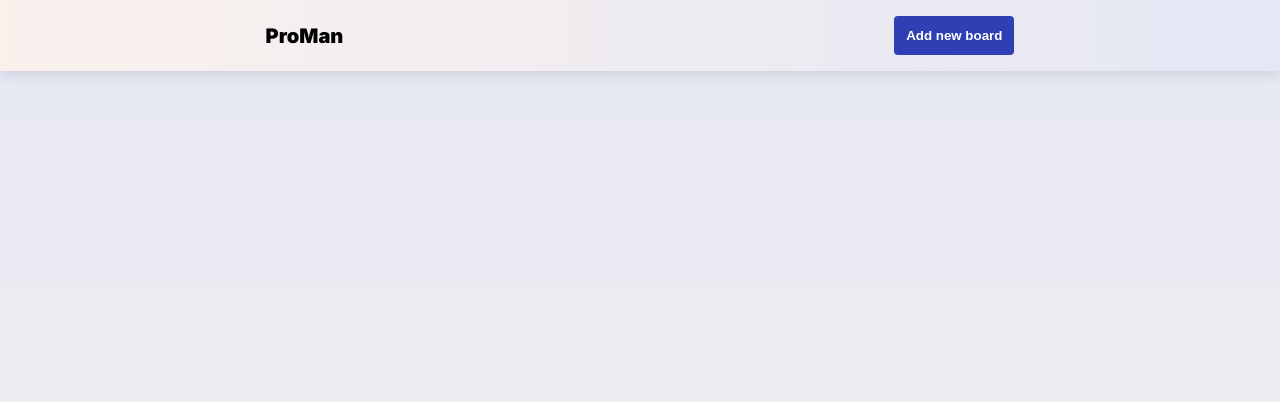
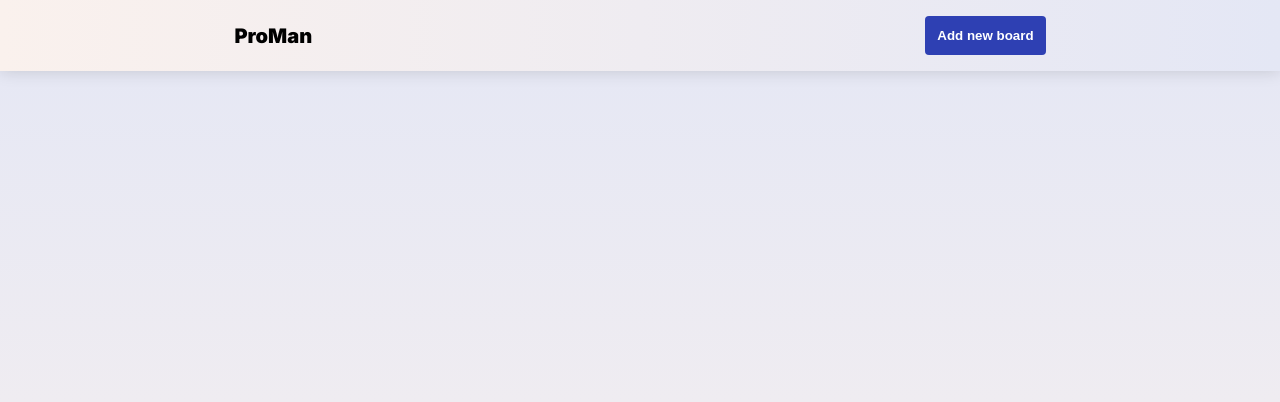
Before and after one commit to CodecoolGlobal/proman-2-python-tamasstephen, a Flask app: page / in a window 1280 px wide. Shown: the top 402 px of the page. Run offline with Flask 2, Linux system fonts and the light colour scheme; data that the repository does not hold is empty; parts of the project's set-up code (start-up, migrations or seed data) failed here and were passed over; some libraries are stand-ins or nearby versions.

Commit message:
style: Modify content width

```diff
--- a/static/css/main.css
+++ b/static/css/main.css
@@ -21,7 +21,7 @@ body {
 
 #root,
 .wrapper {
-    width: 60%;
+    width: 65%;
     margin: 0 auto;
 }
 
@@ -50,7 +50,7 @@ body {
     display: flex;
     justify-content: space-between;
     align-items: center;
-    max-width: 860px;
+    max-width: 880px;
     padding: 1rem;
     background-color: white;
     border-radius: 8px;
```
